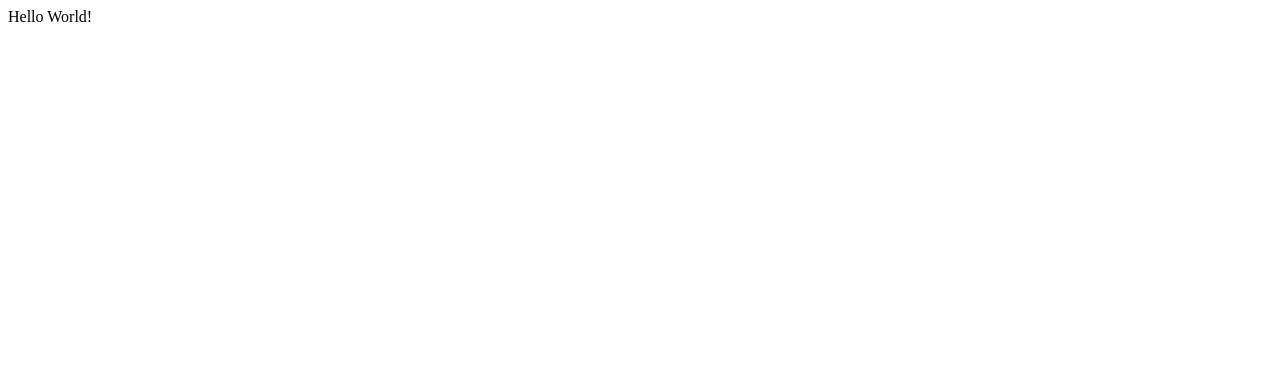
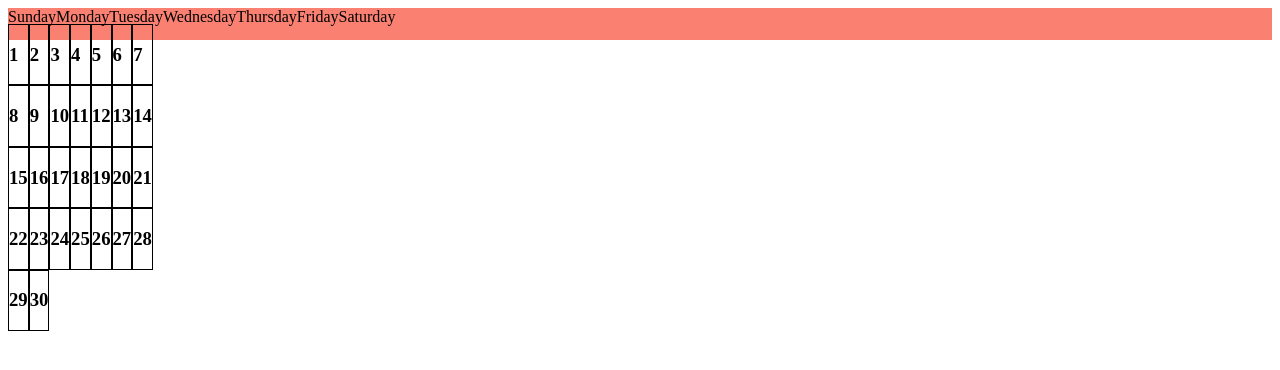
Before and after one commit to khzaw/mmcal, a React (Vite) app: page / in a window 1280 px wide. Shown: the top 370 px of the page. Built offline with nearby package versions, Linux system fonts and the light colour scheme.

Commit message:
Experiment with css-grid

```diff
--- a/package.json
+++ b/package.json
@@ -4,6 +4,8 @@
   "main": "index.js",
   "license": "MIT",
   "dependencies": {
+    "moment": "^2.22.2",
+    "node-sass": "^4.9.3",
     "react": "^16.4.2",
     "react-dom": "^16.4.2",
     "recompose": "^0.30.0"
--- a/src/App.js
+++ b/src/App.js
@@ -1,7 +1,9 @@
 import React from 'react';
+import Calendar from './components/Calendar';
+import './styles/main.scss';
 
 const App = () => (
-  <div>Hello World!</div>
+  <Calendar />
 );
 
 export default App;
--- /dev/null
+++ b/src/components/Calendar.js
@@ -0,0 +1,46 @@
+import React from 'react';
+import pure from 'recompose/pure';
+import setPropTypes from 'recompose/setPropTypes';
+import setStatic from 'recompose/setStatic';
+import compose from 'recompose/compose';
+import moment from 'moment';
+import Day from './Day';
+
+const enhance = compose(
+  pure,
+  setPropTypes({
+
+  }),
+  setStatic('defaultProps', {
+
+  })
+);
+
+const createDays = (now) => {
+  let days = [];
+  for (let i = 1; i <= now.daysInMonth(); i++) {
+    days.push(<Day day={i} key={i} />);
+  }
+  return days;
+};
+
+const now = moment();
+
+
+
+export default enhance(({ }) => (
+  <main className="calendar">
+    <div className="week">
+      <div className="weekday">Sunday</div>
+      <div className="weekday">Monday</div>
+      <div className="weekday">Tuesday</div>
+      <div className="weekday">Wednesday</div>
+      <div className="weekday">Thursday</div>
+      <div className="weekday">Friday</div>
+      <div className="weekday">Saturday</div>
+    </div>
+    <div className="week">
+      {createDays(moment())}
+    </div>
+  </main>
+));
--- /dev/null
+++ b/src/components/Day.js
@@ -0,0 +1,20 @@
+import React from 'react';
+import compose from 'recompose/compose';
+import setPropTypes from 'recompose/setPropTypes';
+import setStatic from 'recompose/setStatic';
+import moment from 'moment';
+
+const enhance = compose(
+  setPropTypes({
+
+  }),
+  setStatic('defaultProps', {
+
+ })
+);
+
+export default enhance(({ day }) => (
+  <div className="day">
+    <h3 className="label">{day}</h3>
+  </div>
+));
--- /dev/null
+++ b/src/styles/main.scss
@@ -0,0 +1,25 @@
+.calendar {
+  width: 100%;
+  height: 100%;
+  background-color: salmon;
+}
+
+.week {
+  display: grid;
+  grid-template-columns: repeat(7, 1fr);
+  height: 1rem;
+  width: 1rem;
+}
+
+.day {
+  border: 1px solid black;
+}
+
+
+[data-span="1"] { grid-column-end: span 1; }
+[data-span="2"] { grid-column-end: span 2; }
+[data-span="3"] { grid-column-end: span 3; }
+[data-span="4"] { grid-column-end: span 4; }
+[data-span="5"] { grid-column-end: span 5; }
+[data-span="6"] { grid-column-end: span 6; }
+[data-span="7"] { grid-column-end: span 7; }
```
Also changed, not shown: src/styles/global.scss (added), 1 other file (tests, documents, lock files or other folders).
